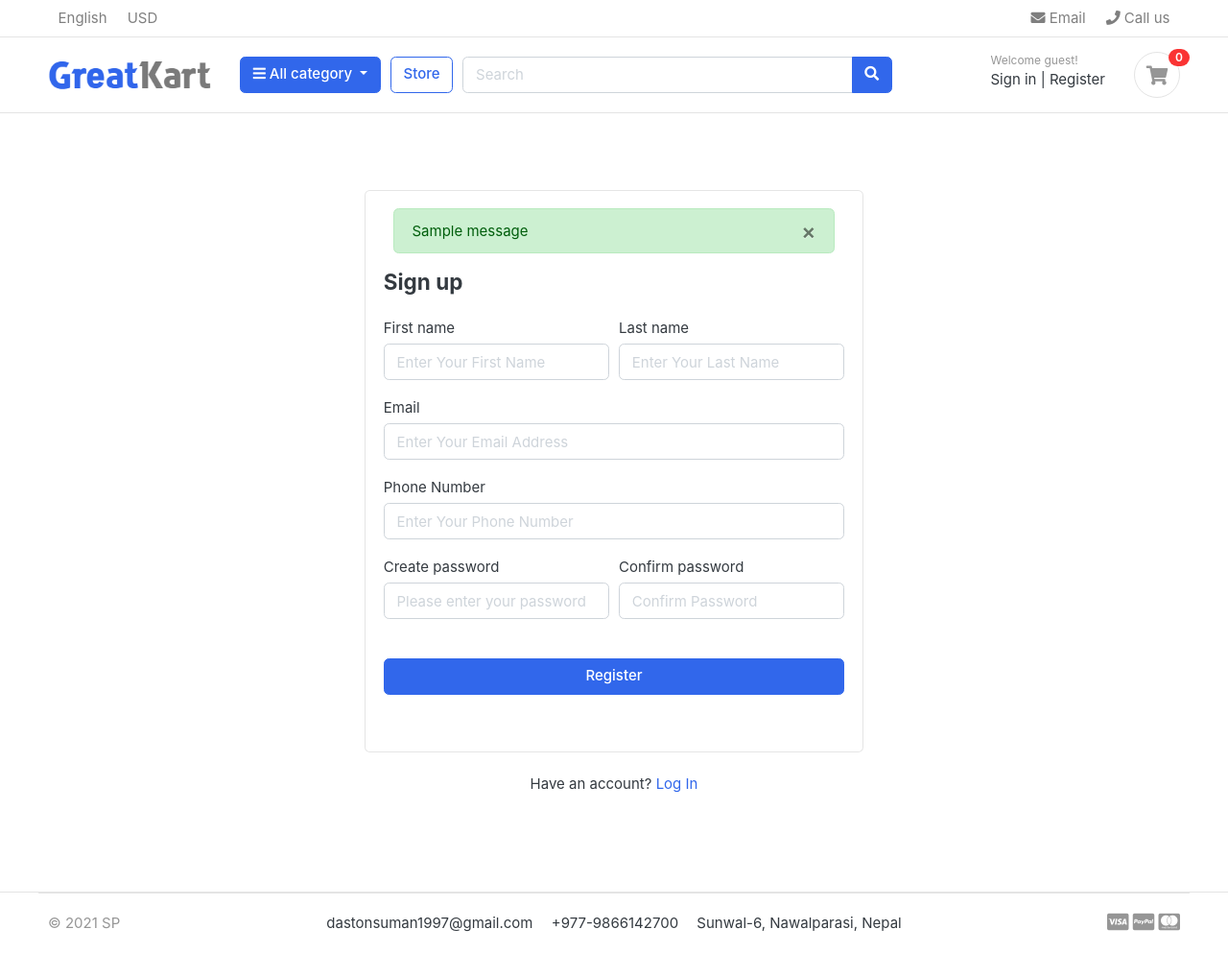
After one commit to sumanpaudel1997/django-e-commerce, a Django app: page /accounts/register/ in a window 1280 px wide. The commit adds this page. Shown: the whole page at 96% size. Run offline with Django 3.2, Linux system fonts and the light colour scheme; tables that the repository leaves empty hold one stand-in row (values such as "Sample post"); one stand-in notice (Sample message) is shown; some libraries are stand-ins or nearby versions; some web fonts are replaced.

Commit message:
created verification for user account

```diff
--- /dev/null
+++ b/accounts/forms.py
@@ -0,0 +1,50 @@
+from django import forms
+from .models import Account
+
+
+class RegistrationForm(forms.ModelForm):
+    first_name=forms.CharField(widget=forms.TextInput(attrs={
+        'class': 'form-control',
+        'placeholder': 'Enter Your First Name',
+
+    }))
+    last_name=forms.CharField(widget=forms.TextInput(attrs={
+        'class': 'form-control',
+        'placeholder': 'Enter Your Last Name',
+
+    }))
+    email=forms.CharField(widget=forms.TextInput(attrs={
+        'class': 'form-control',
+        'placeholder': 'Enter Your Email Address',
+
+    }))
+    phone_number=forms.CharField(widget=forms.TextInput(attrs={
+
+        'class': 'form-control',
+        'placeholder': 'Enter Your Phone Number',
+
+    }))
+    password=forms.CharField(widget=forms.PasswordInput(attrs={
+        'placeholder': 'Please enter your password',
+        'class': 'form-control'
+    }))
+    confirm_password=forms.CharField(widget=forms.PasswordInput(attrs={
+        'placeholder': 'Confirm Password',
+        'class': 'form-control'
+    }))
+
+
+    class Meta:
+        model = Account
+        fields=['first_name', 'last_name','email','phone_number','password']
+
+    def __init__(self,*args,**kwargs):
+            super(RegistrationForm,self).__init__(*args, **kwargs)
+
+    def clean(self):
+        cleaned_data=super(RegistrationForm,self).clean()
+        password=cleaned_data.get('password')
+        confirm_password=cleaned_data.get('confirm_password')
+
+        if password!=confirm_password:
+            raise forms.ValidationError('Password does not match!')
--- /dev/null
+++ b/accounts/urls.py
@@ -0,0 +1,12 @@
+from  django.urls import path
+from . import views
+
+urlpatterns=[
+    path('register/',views.register,name='register'),
+    path('login/',views.login,name='login'),
+    path('logout/',views.logout,name='logout'),
+    path('activate/<uidb64>/<token>/',views.activate,name='activate'),
+    #path('forget/',views.forget,name='forget'),
+
+
+]
--- a/accounts/views.py
+++ b/accounts/views.py
@@ -1,3 +1,88 @@
-from django.shortcuts import render
+from django.shortcuts import render,redirect,HttpResponse
+from .forms import RegistrationForm
+from .models import Account
+from django.contrib import messages,auth
 
+#for user login and verification
+from django.contrib.auth.decorators import login_required
+from django.contrib.sites.shortcuts import get_current_site
+from django.template.loader import render_to_string
+from django.utils.http import urlsafe_base64_encode,urlsafe_base64_decode
+from django.utils.encoding import force_bytes
+from django.contrib.auth.tokens import default_token_generator
+from django.core.mail import EmailMessage
 # Create your views here.
+def register(request):
+    if request.method=="POST":
+        form=RegistrationForm(request.POST)
+        if form.is_valid():
+            first_name = form.cleaned_data['first_name']
+            last_name = form.cleaned_data['last_name']
+            email = form.cleaned_data['email']
+            username = email.split('@')[0]
+            phone_number=form.cleaned_data['phone_number']
+            password = form.cleaned_data['password']
+            user=Account.objects.create_user(first_name=first_name,last_name=last_name,email=email,username=username,password=password)
+            user.phone_number=phone_number
+            user.save()
+
+            # user activation
+            current_site=get_current_site(request)
+            mail_subject='Verification of your new SP Kart ID'
+            message=render_to_string('accounts/account_verification_email.html',{
+                'user':user,
+                'domain':current_site,
+                'uid':urlsafe_base64_encode(force_bytes(user.pk)),
+                'token':default_token_generator.make_token(user),
+
+            })
+            to_email=email
+            send_email=EmailMessage(mail_subject, message,to=[to_email])
+            send_email.send()
+            #messages.success(request,'A verification link is sent to your email address. Please verify your account.')
+            return redirect('/accounts/login/?command=verification&email='+email)
+    else:
+        form=RegistrationForm()
+    context={
+            'form':form,
+            }
+    return render(request,'accounts/register.html',context)
+
+def login(request):
+    if request.method=="POST":
+        email = request.POST['email']
+        password=request.POST['password']
+
+        user=auth.authenticate(email=email,password=password)
+
+        if user is not None:
+            auth.login(request,user)
+            #messages.success(request,'Logged in Successfully')
+            return redirect('home')
+        else:
+            messages.error(request,'Login ID and Password Invalid')
+            return redirect('login')
+
+    return render(request,'accounts/login.html')
+
+@login_required(login_url='login')
+def logout(request):
+    auth.logout(request)
+    messages.success(request,'You are successfully logged out')
+    return redirect('login')
+
+def activate(request,uidb64,token):
+    try:
+        uid=urlsafe_base64_decode(uidb64).decode()
+        user=Account._default_manager.get(pk=uid)
+    except(ValueError,OverflowError,Account.DoesNotExist):
+        user=None
+
+    if user is not None and default_token_generator.check_token(user, token):
+        user.is_active=True
+        user.save()
+        messages.success(request,'Your account has been activated.')
+        return redirect('login')
+    else:
+        messages.error(request,'Invalid Activation LinK')
+        return redirect('register')
--- a/greatkart/urls.py
+++ b/greatkart/urls.py
@@ -24,5 +24,6 @@ urlpatterns = [
     path('',views.home,name='home'),
     path('store/',include('store.urls')),
     path('cart/',include('carts.urls')),
+    path('accounts/',include('accounts.urls')),
 
 ] + static(settings.MEDIA_URL,document_root=settings.MEDIA_ROOT)
--- a/static/js/script.js
+++ b/static/js/script.js
@@ -57,3 +57,6 @@ $(document).ready(function() {
 
 });
 // jquery end
+
+
+setTimeout(function () {$('message').fadeOut('slow')},4000)
--- /dev/null
+++ b/templates/accounts/register.html
@@ -0,0 +1,141 @@
+{% extends 'base.html' %}
+{% load static %}
+
+
+{% block content %}
+    <!-- ========================= SECTION CONTENT ========================= -->
+<section class="section-content padding-y">
+
+<!-- ============================ COMPONENT REGISTER   ================================= -->
+	<div class="card mx-auto" style="max-width:520px; margin-top:40px;">
+      <article class="card-body">
+		  {%include 'includes/alerts.html'%}
+		<header class="mb-4"><h4 class="card-title">Sign up</h4></header>
+		<form action="{% url 'register' %}" method= 'POST' required>
+			{% csrf_token %}
+
+
+				<div class="form-row">
+					<div class="col form-group">
+						<label>First name</label>
+					  	{{form.first_name}}
+					</div> <!-- form-group end.// -->
+					<div class="col form-group">
+						<label>Last name</label>
+					  	{{form.last_name}}
+					</div> <!-- form-group end.// -->
+				</div> <!-- form-row end.// -->
+				<div class="form-group">
+					<label>Email</label>
+					  	{{form.email}}
+				</div> <!-- form-group end.// -->
+
+				<div class="form-row">
+					<div class="form-group col-md">
+					  <label>Phone Number</label>
+					  {{form.phone_number}}
+					</div> <!-- form-group end.// -->
+
+				</div> <!-- form-row.// -->
+				<div class="form-row">
+					<div class="form-group col-md-6">
+						<label>Create password</label>
+					    {{form.password}}
+					</div> <!-- form-group end.// -->
+					<div class="form-group col-md-6">
+						<label>Confirm password</label>
+					    {{form.confirm_password}}
+					</div> <!-- form-group end.// -->
+				</div>
+			    <div class="form-group">
+					<br>
+			        <button type="submit" class="btn btn-primary btn-block"> Register  </button>
+			    </div> <!-- form-group// -->
+					<br>{{form.email.errors}}
+					{{form.non_field_errors}}
+
+			</form>
+		</article><!-- card-body.// -->
+    </div> <!-- card .// -->
+    <p class="text-center mt-4">Have an account? <a href="{%url 'login'%}">Log In</a></p>
+    <br><br>
+<!-- ============================ COMPONENT REGISTER  END.// ================================= -->
+
+
+</section>
+<!-- ========================= SECTION CONTENT END// ========================= -->
+{% endblock content %}
+    <!-- ========================= SECTION CONTENT ========================= -->
+<section class="section-content padding-y">
+
+<!-- ============================ COMPONENT REGISTER   ================================= -->
+	<div class="card mx-auto" style="max-width:520px; margin-top:40px;">
+      <article class="card-body">
+		<header class="mb-4"><h4 class="card-title">Sign up</h4></header>
+		<form>
+				<div class="form-row">
+					<div class="col form-group">
+						<label>First name</label>
+					  	<input type="text" class="form-control" placeholder="">
+					</div> <!-- form-group end.// -->
+					<div class="col form-group">
+						<label>Last name</label>
+					  	<input type="text" class="form-control" placeholder="">
+					</div> <!-- form-group end.// -->
+				</div> <!-- form-row end.// -->
+				<div class="form-group">
+					<label>Email</label>
+					<input type="email" class="form-control" placeholder="">
+					<small class="form-text text-muted">We'll never share your email with anyone else.</small>
+				</div> <!-- form-group end.// -->
+				<div class="form-group">
+					<label class="custom-control custom-radio custom-control-inline">
+					  <input class="custom-control-input" checked="" type="radio" name="gender" value="option1">
+					  <span class="custom-control-label"> Male </span>
+					</label>
+					<label class="custom-control custom-radio custom-control-inline">
+					  <input class="custom-control-input" type="radio" name="gender" value="option2">
+					  <span class="custom-control-label"> Female </span>
+					</label>
+				</div> <!-- form-group end.// -->
+				<div class="form-row">
+					<div class="form-group col-md-6">
+					  <label>City</label>
+					  <input type="text" class="form-control">
+					</div> <!-- form-group end.// -->
+					<div class="form-group col-md-6">
+					  <label>Country</label>
+					  <select id="inputState" class="form-control">
+					    <option> Choose...</option>
+					      <option>Uzbekistan</option>
+					      <option>Russia</option>
+					      <option selected="">United States</option>
+					      <option>India</option>
+					      <option>Afganistan</option>
+					  </select>
+					</div> <!-- form-group end.// -->
+				</div> <!-- form-row.// -->
+				<div class="form-row">
+					<div class="form-group col-md-6">
+						<label>Create password</label>
+					    <input class="form-control" type="password">
+					</div> <!-- form-group end.// -->
+					<div class="form-group col-md-6">
+						<label>Repeat password</label>
+					    <input class="form-control" type="password">
+					</div> <!-- form-group end.// -->
+				</div>
+			    <div class="form-group">
+			        <button type="submit" class="btn btn-primary btn-block"> Register  </button>
+			    </div> <!-- form-group// -->
+
+			</form>
+		</article><!-- card-body.// -->
+    </div> <!-- card .// -->
+    <p class="text-center mt-4">Have an account? <a href="">Log In</a></p>
+    <br><br>
+<!-- ============================ COMPONENT REGISTER  END.// ================================= -->
+
+
+</section>
+<!-- ========================= SECTION CONTENT END// ========================= -->
--- a/templates/home.html
+++ b/templates/home.html
@@ -35,7 +35,7 @@
 			<a href="{{product.get_url}}" class="img-wrap"> <img src="{{ product.images.url}}"> </a>
 			<figcaption class="info-wrap">
 				<a href="{{product.get_url}}" class="title">{{product.product_name}}</a>
-				<div class="price mt-1">{{product.price}}</div> <!-- price-wrap.// -->
+				<div class="price mt-1">${{product.price}}</div> <!-- price-wrap.// -->
 			</figcaption>
 		</div>
 	</div> <!-- col.// -->
--- /dev/null
+++ b/templates/includes/alerts.html
@@ -0,0 +1,13 @@
+{% if messages %}
+
+    {% for message in messages %}
+    <div id='message' class='container'>
+    <div {% if message.tags %} class="alert alert-{{ message.tags }}"{% endif %} role="alert">
+        <button type="button" class='close' data-dismiss='alert'> <span aria-hidden="true">&times;</span></button>
+        {% if message.level == DEFAULT_MESSAGE_LEVELS.ERROR %}Error: {% endif %}
+        {{ message }}
+    </div>
+    </div>
+    {% endfor %}
+
+{% endif %}
--- a/templates/includes/navbar.html
+++ b/templates/includes/navbar.html
@@ -64,13 +64,23 @@
 	</div> <!-- col.// -->
 	<div class="col-lg-3 col-sm-6 col-8 order-2 order-lg-3">
 				<div class="d-flex justify-content-end mb-3 mb-lg-0">
+					{% if user.id is None%}
 					<div class="widget-header">
 						<small class="title text-muted">Welcome guest!</small>
 						<div>
-							<a href="./signin.html">Sign in</a> <span class="dark-transp"> | </span>
-							<a href="./register.html"> Register</a>
+							<a href="{%url 'login'%}">Sign in</a> <span class="dark-transp"> | </span>
+							<a href="{%url 'register'%}"> Register</a>
 						</div>
 					</div>
+					{% else %}
+					<div class="widget-header">
+						<small class="title text-muted">Welcome {{user.first_name}}</small>
+						<div>
+							<a href="#">Dashboard</a> <span class="dark-transp"> | </span>
+							<a href="{%url 'logout'%}"> Logout</a>
+						</div>
+					</div>
+					{% endif%}
 					<a href="{%url 'cart' %}" class="widget-header pl-3 ml-3">
 						<div class="icon icon-sm rounded-circle border"><i class="fa fa-shopping-cart"></i></div>
 						<span class="badge badge-pill badge-danger notify">{{cart_count}}</span>
```
Also changed, not shown: accounts/models.py (+6 -6 lines), greatkart/settings.py (+14 -0 lines), templates/accounts/account_verification_email.html (added, +8 -0 lines), templates/accounts/login.html (added, +54 -0 lines).
